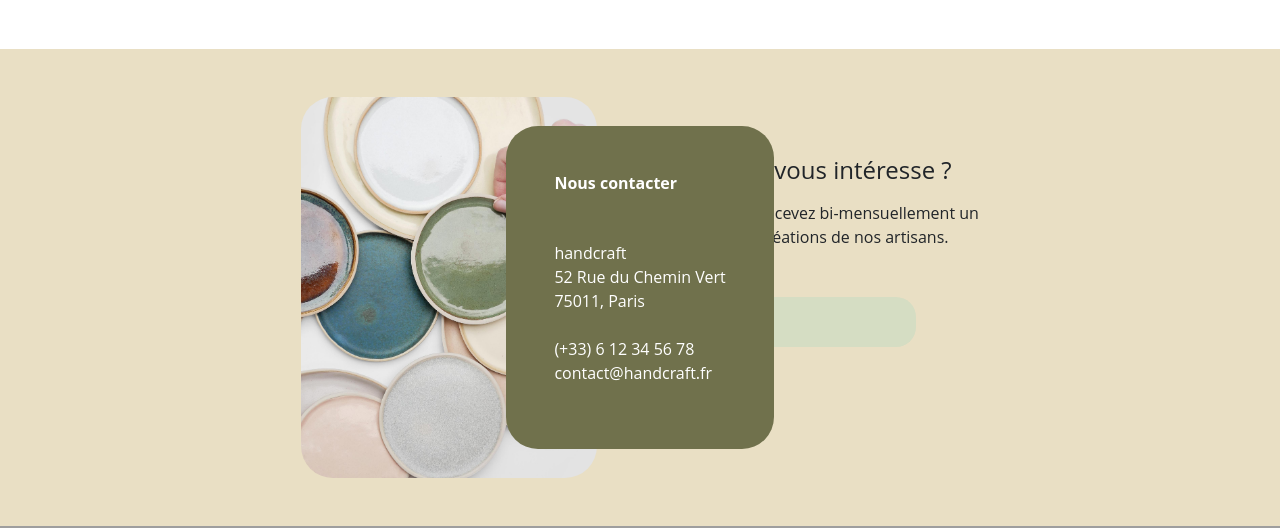
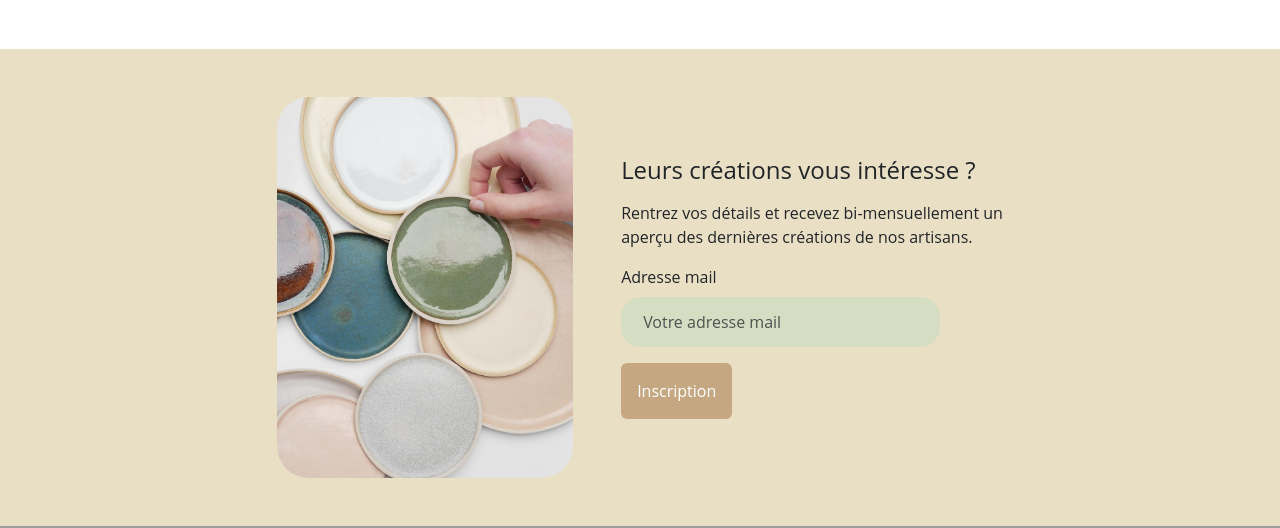
Before and after one commit to Titi7750/landing-page-handcraft, a React (Vite) app: page / in a window 1280 px wide. Shown: the part 2890-3418 px from the top of the page. Built offline with nearby package versions, Linux system fonts and the light colour scheme; grey boxes are pictures that could not be loaded.

Commit message:
[DEV]: Finish design

```diff
--- a/src/App.css
+++ b/src/App.css
@@ -319,6 +319,8 @@ h1 {
 .contact-card {
   padding: 20px;
   border-radius: 10px;
+  position: absolute;
+  right: 600px;
 }
 
 .btn-custom {
--- a/src/App.tsx
+++ b/src/App.tsx
@@ -74,8 +74,8 @@ function App() {
         </div>
         <div className="bg-beige p-5">
           <div className="d-flex justify-content-center align-items-center">
-            <img src="../public/img/Assiette_plate_01_01-1.jpg" alt="Ceramic Plates" className="postion-relative rounded-5 w-25 h-25" />
-            <div className="contact-card position-absolute right-5 z-3">
+            <img src="../public/img/Assiette_plate_01_01-1.jpg" alt="Ceramic Plates" className="postion-relative rounded-5 w-25 h-25 me-5" />
+            {/* <div className="contact-card z-3">
               <div className='bg-kaki p-5 color-white rounded-5'>
                 <h6 className='fw-bold mb-5'>Nous contacter</h6>
                 <p>
@@ -86,7 +86,7 @@ function App() {
                   contact@handcraft.fr
                 </p>
               </div>
-            </div>
+            </div> */}
             <div>
               <h4 className="mb-3">Leurs créations vous intéresse ?</h4>
               <p>Rentrez vos détails et recevez bi-mensuellement un<br />aperçu des dernières créations de nos artisans.</p>
```
